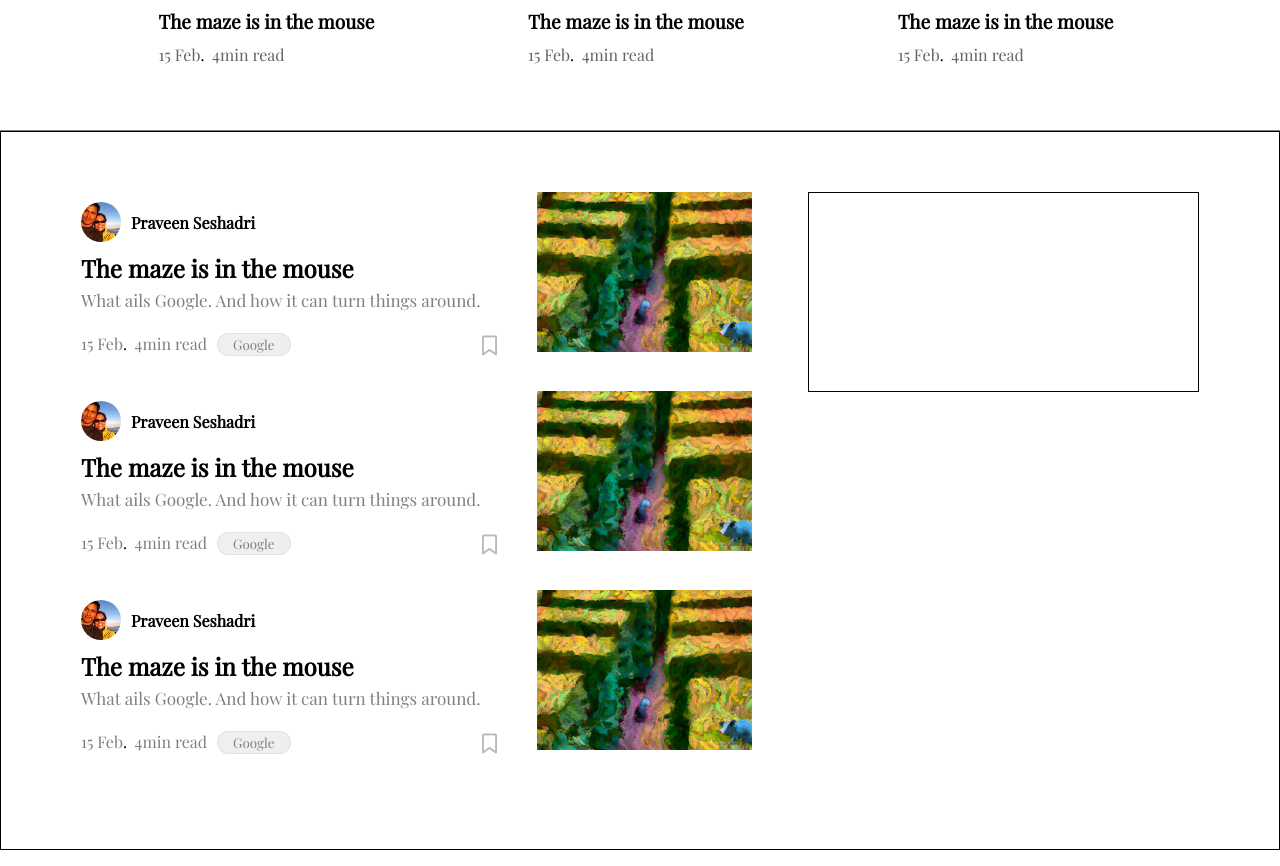
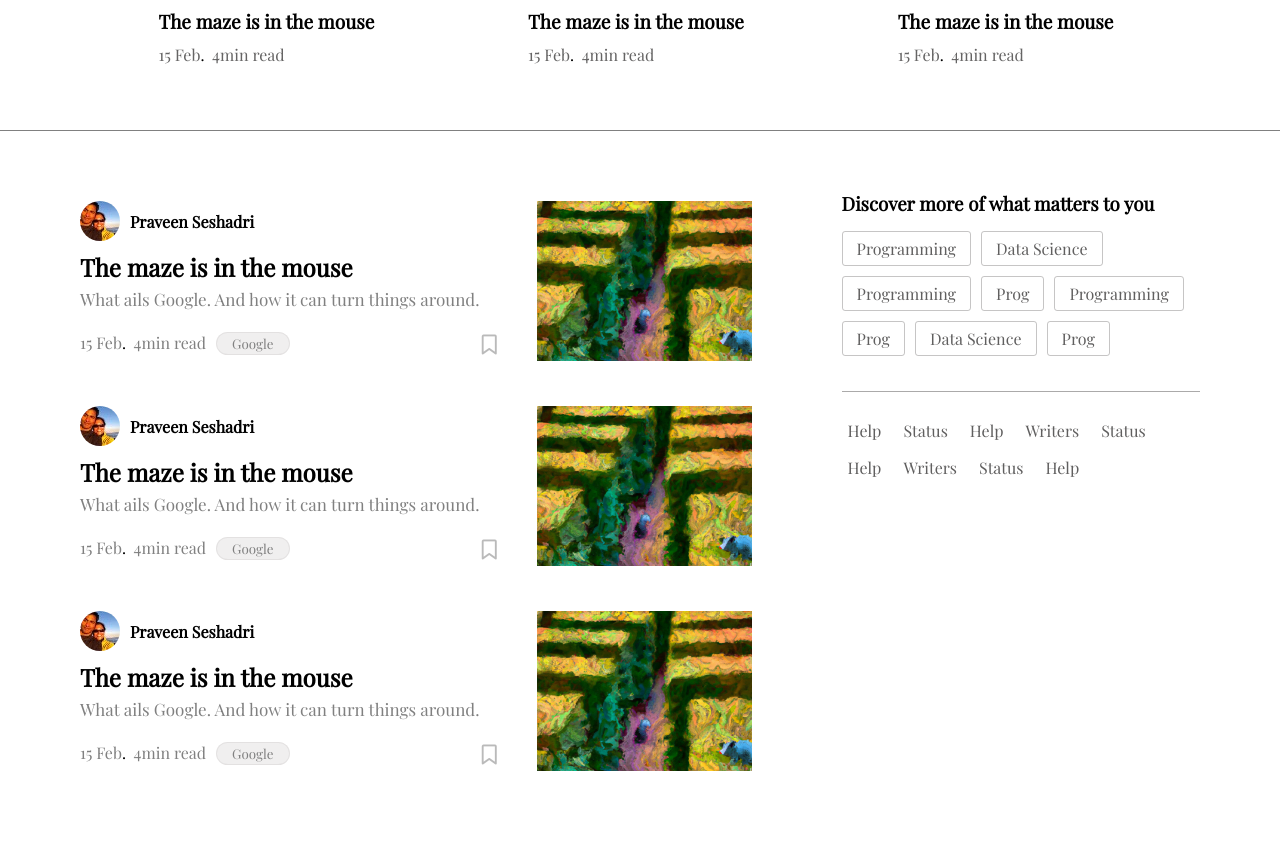
Before and after one commit to GulAkberova/Medium_Client, a React (Create React App) app: page / in a window 1280 px wide. Shown: the part 881-1747 px from the top of the page. Built offline with nearby package versions, Linux system fonts and the light colour scheme; a web font is replaced by a local one.

Commit message:
homepage blog filter design

```diff
--- a/src/components/blogs/blogs.module.css
+++ b/src/components/blogs/blogs.module.css
@@ -55,7 +55,8 @@
 }
 .blogs_mini_img{
     width: 32%;
-    height: 160px;
+    height: 180px;
+    padding: 10px 0px;
 }
 .blogs_mini_img img{
     width: 100%;
--- a/src/components/blogsFilter/BlogsFilter.jsx
+++ b/src/components/blogsFilter/BlogsFilter.jsx
@@ -3,6 +3,31 @@
 function BlogsFilter() {
   return (
     <section className={blogsFilter.blogsFilter_big_div}>
+      <h3>Discover more of what matters to you</h3>
+      <div className={blogsFilter.blogsFilter_mini_div}>
+        <a>Programming</a>
+        <a>Data Science</a>
+        <a>Programming</a>
+        <a>Prog</a>
+        <a>Programming</a>
+        <a>Prog</a>
+        <a>Data Science</a>
+        <a>Prog</a>
+
+      </div>
+      <div className={blogsFilter.blogsFilter_mini_div_help}>
+        <a>Help</a>
+        <a>Status</a>
+        <a>Help</a>
+        <a>Writers</a>
+        <a>Status</a>
+        <a>Help</a>
+        <a>Writers</a>
+        <a>Status</a>
+
+        <a>Help</a>
+      </div>
+
 
     </section>
   )
--- a/src/components/blogsFilter/blogsfilter.module.css
+++ b/src/components/blogsFilter/blogsfilter.module.css
@@ -1,5 +1,30 @@
 .blogsFilter_big_div{
-    width: 35%;
-    height: 200px;
-    border: 1px solid black;
+    width: 32%;
 }
+.blogsFilter_mini_div{
+    border-bottom: 1px solid rgba(148, 147, 147, 0.781);
+    padding: 15px 0px 25px 0px;
+    display: flex;
+    flex-wrap: wrap;
+}
+.blogsFilter_mini_div a{
+    border: 1px solid rgba(141, 139, 139, 0.493);
+    padding: 6px 14px;
+    border-radius: 3px;
+    color: rgb(96, 95, 95);
+    margin: 0px 10px 10px 0px;
+}
+.blogsFilter_mini_div_help{
+    width: 90%;
+    padding: 25px 0px 25px 0px;
+    display: flex;
+    flex-wrap: wrap;
+
+}
+.blogsFilter_mini_div_help a{
+    padding: 3px 6px;
+    border-radius: 3px;
+    color: rgb(96, 95, 95);
+    margin: 0px 10px 10px 0px;
+
+}
--- a/src/pages/homepage/homepage.module.css
+++ b/src/pages/homepage/homepage.module.css
@@ -1,6 +1,5 @@
 .home_blogs_div{
     padding: 60px 80px;
-    border: 1px solid black;
     display: flex;
     justify-content: space-between;
 }
```
